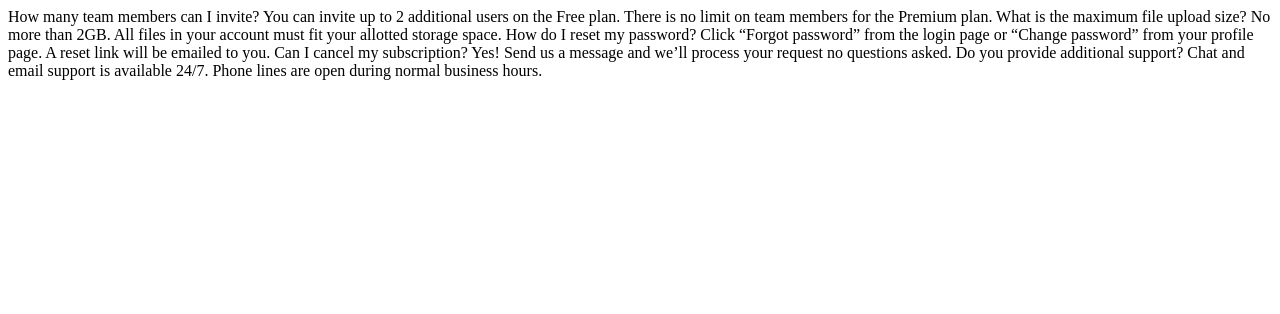
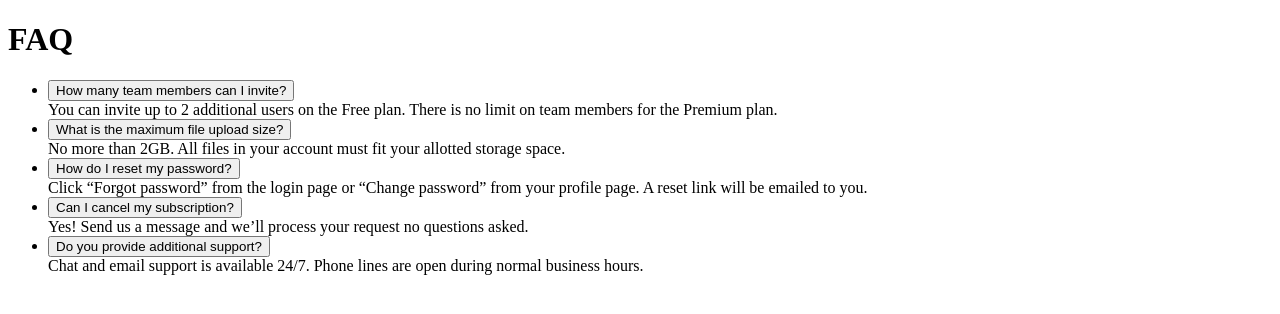
Before and after one commit to jkellerman/faq-accordion-card-main, a plain HTML site: page index.html in a window 1280 px wide. Drawn offline with Linux system fonts and the light colour scheme.

Commit message:
add html markup

```diff
--- a/index.html
+++ b/index.html
@@ -12,14 +12,55 @@
     <title>Frontend Mentor | FAQ Accordion Card</title>
   </head>
   <body>
-    How many team members can I invite? You can invite up to 2 additional users
-    on the Free plan. There is no limit on team members for the Premium plan.
-    What is the maximum file upload size? No more than 2GB. All files in your
-    account must fit your allotted storage space. How do I reset my password?
-    Click “Forgot password” from the login page or “Change password” from your
-    profile page. A reset link will be emailed to you. Can I cancel my
-    subscription? Yes! Send us a message and we’ll process your request no
-    questions asked. Do you provide additional support? Chat and email support
-    is available 24/7. Phone lines are open during normal business hours.
+    <main class="container">
+      <div class="header">
+        <h1>FAQ</h1>
+      </div>
+      <ul class="accordion">
+        <li>
+          <button class="accordion-control">
+            How many team members can I invite?
+          </button>
+          <div class="accordion-panel">
+            You can invite up to 2 additional users on the Free plan. There is
+            no limit on team members for the Premium plan.
+          </div>
+        </li>
+        <li>
+          <button class="accordion-control">
+            What is the maximum file upload size?
+          </button>
+          <div class="accordion-panel">
+            No more than 2GB. All files in your account must fit your allotted
+            storage space.
+          </div>
+        </li>
+        <li>
+          <button class="accordion-control">How do I reset my password?</button>
+          <div class="accordion-panel">
+            Click “Forgot password” from the login page or “Change password”
+            from your profile page. A reset link will be emailed to you.
+          </div>
+        </li>
+        <li>
+          <button class="accordion-control">
+            Can I cancel my subscription?
+          </button>
+          <div class="accordion-panel">
+            Yes! Send us a message and we’ll process your request no questions
+            asked.
+          </div>
+        </li>
+        <li>
+          <button class="accordion-control">
+            Do you provide additional support?
+          </button>
+          <div class="accordion-panel">
+            Chat and email support is available 24/7. Phone lines are open
+            during normal business hours.
+          </div>
+        </li>
+      </ul>
+    </main>
   </body>
 </html>
```
Also changed, not shown: styles.css (added).
